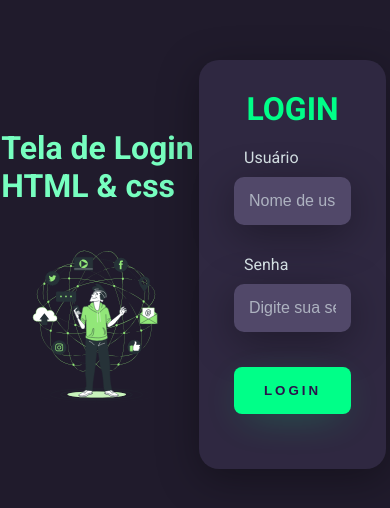
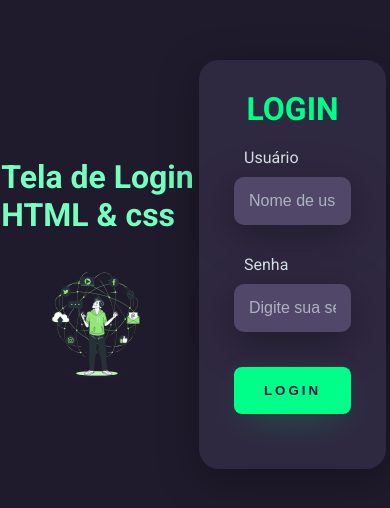
Before and after one commit to orodrigobarbosa/tela-login, a plain HTML site: page index.html in a window 390 px wide. Shown: the part 158-666 px from the top of the page. Drawn offline with Linux system fonts and the light colour scheme; a web font is replaced by a local one.

Commit message:
responsividade da animação

```diff
--- a/index.html
+++ b/index.html
@@ -13,7 +13,7 @@
           Tela de Login <br>
         HTML & css</h1>
 
- <img src="animate.svg" alt="animacao-left-login">
+ <img src="animate.svg" class="left-login-image" alt="animacao-left-login">
 
       </div>
 
--- a/style.css
+++ b/style.css
@@ -58,6 +58,11 @@ body{
     color: #00ff88;
     font-weight: 800;
     margin: 0;
+
+}
+
+.left-login-image{
+    width: 35vw;
 }
 
 .textfield {
```
